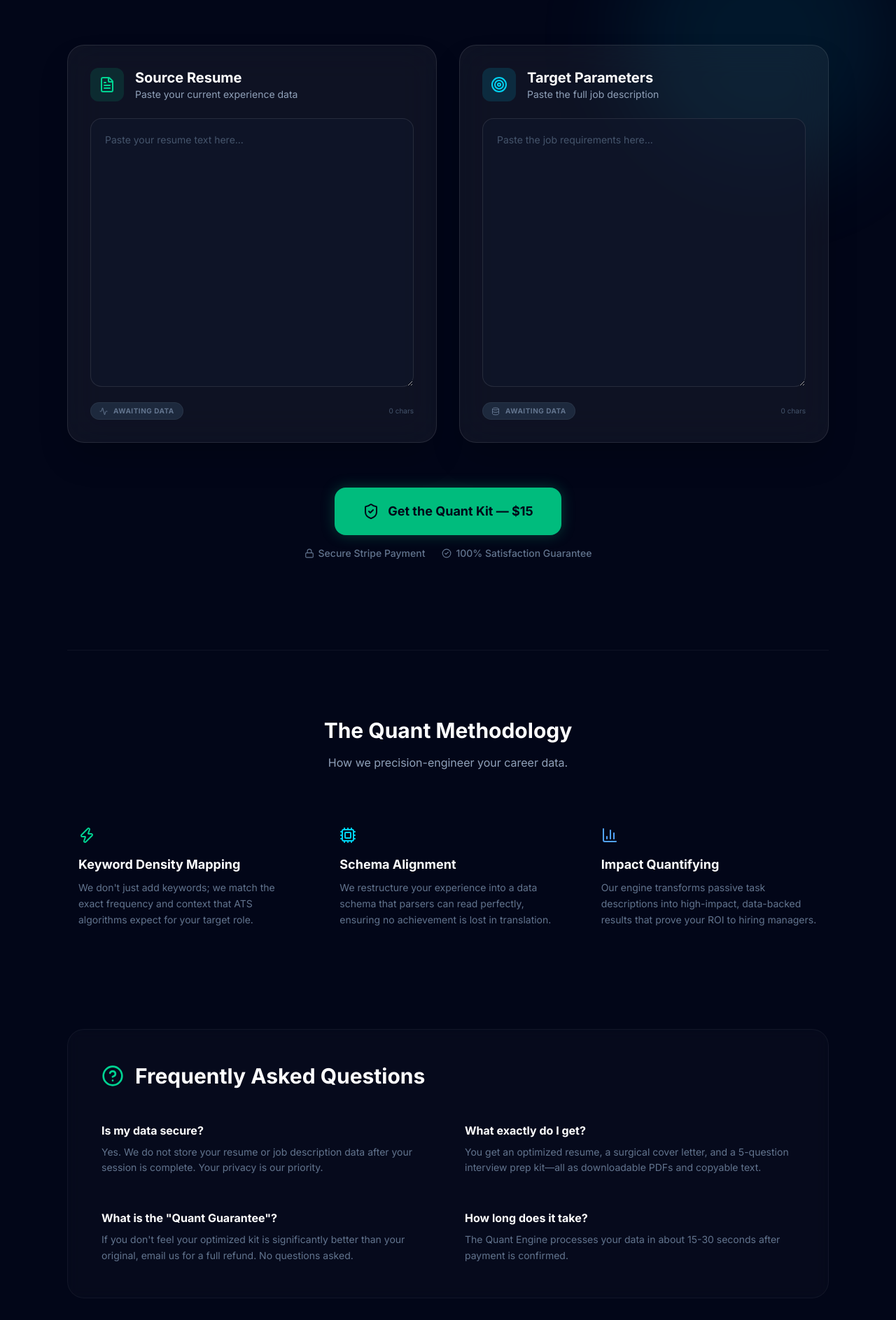
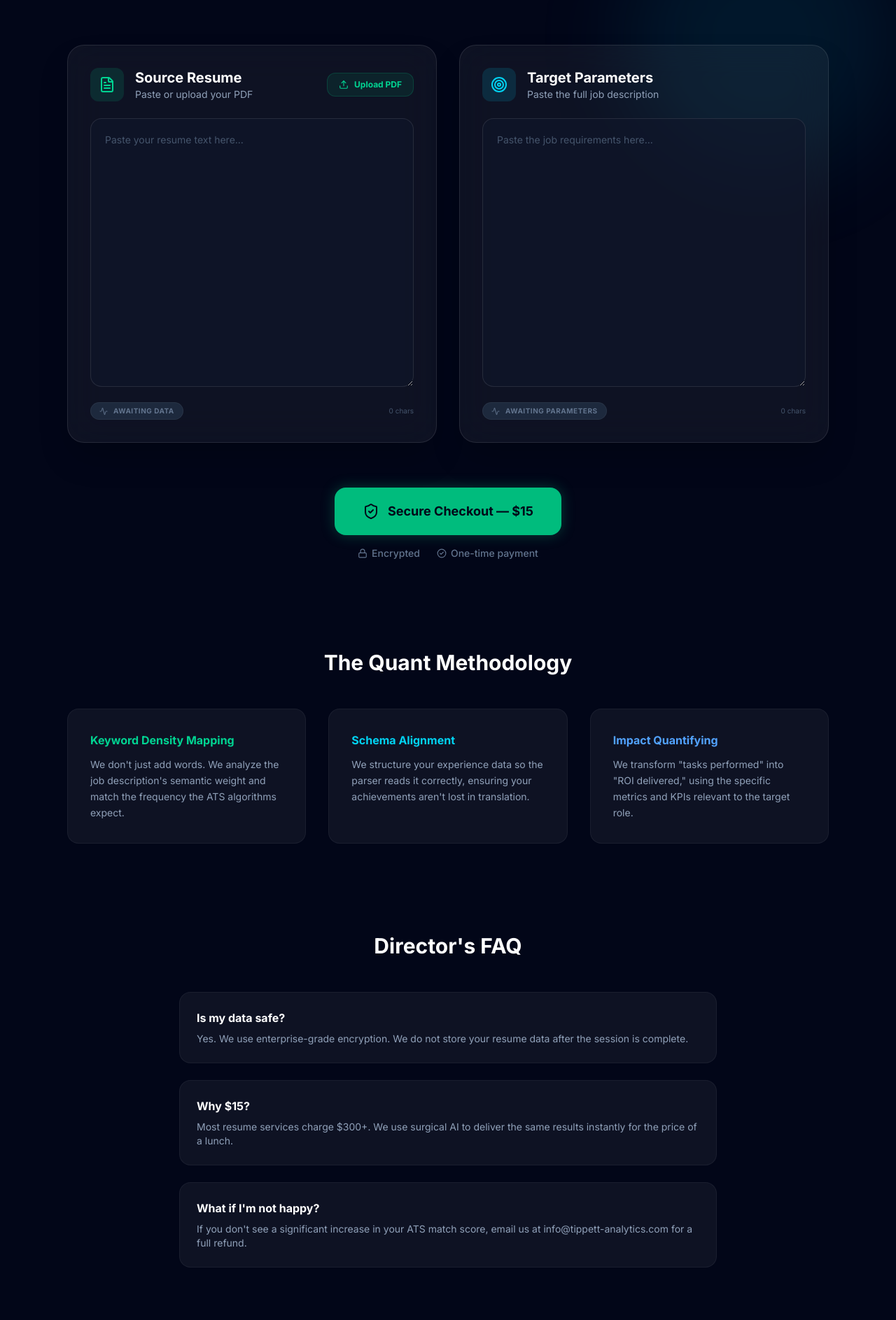
Before and after one commit to aarontippett7-alt/quantresume, a Next.js app: page / in a window 1280 px wide. Shown: the part 553-2440 px from the top of the page at 70% size. Built offline with nearby package versions, Linux system fonts and the light colour scheme.

Commit message:
fix: implement robust pdf upload with lazy loading

```diff
--- /dev/null
+++ b/app/api/parse-pdf/route.ts
@@ -0,0 +1,27 @@
+// app/api/parse-pdf/route.ts
+import { NextRequest, NextResponse } from 'next/server';
+
+export const dynamic = 'force-dynamic';
+
+export async function POST(request: NextRequest) {
+  try {
+    const formData = await request.formData();
+    const file = formData.get('file') as File;
+
+    if (!file) {
+      return NextResponse.json({ error: 'No file uploaded' }, { status: 400 });
+    }
+
+    const bytes = await file.arrayBuffer();
+    const buffer = Buffer.from(bytes);
+
+    // We use a dynamic import for pdf-parse to avoid build-time DOM errors
+    const pdf = require('pdf-parse');
+    const data = await pdf(buffer);
+
+    return NextResponse.json({ text: data.text });
+  } catch (error) {
+    console.error('PDF parsing error:', error);
+    return NextResponse.json({ error: 'Failed to parse PDF. Please ensure it is not encrypted.' }, { status: 500 });
+  }
+}
--- a/app/page.tsx
+++ b/app/page.tsx
@@ -1,7 +1,7 @@
 // app/page.tsx
 'use client';
 
-import { useEffect, useState } from 'react';
+import { useEffect, useState, useRef } from 'react';
 import {
   FileText,
   Loader2,
@@ -14,19 +14,18 @@ import {
   Mail,
   FileCheck,
   MessageSquare,
-  Cpu,
-  Zap,
-  Search,
-  HelpCircle,
-  Database,
-  Activity
+  Activity,
+  Upload,
+  AlertCircle
 } from 'lucide-react';
 
 export default function Home() {
   const [resume, setResume] = useState('');
   const [jobDescription, setJobDescription] = useState('');
   const [loading, setLoading] = useState(false);
+  const [parsing, setParsing] = useState(false);
   const [error, setError] = useState('');
+  const fileInputRef = useRef<HTMLInputElement>(null);
 
   useEffect(() => {
     const savedResume = localStorage.getItem('quantresume_resume_draft');
@@ -42,6 +41,39 @@ export default function Home() {
   useEffect(() => {
     localStorage.setItem('quantresume_job_draft', jobDescription);
   }, [jobDescription]);
+
+  const handleFileUpload = async (e: React.ChangeEvent<HTMLInputElement>) => {
+    const file = e.target.files?.[0];
+    if (!file) return;
+
+    if (file.type !== 'application/pdf') {
+      setError('Please upload a PDF file.');
+      return;
+    }
+
+    setParsing(true);
+    setError('');
+
+    const formData = new FormData();
+    formData.append('file', file);
+
+    try {
+      const response = await fetch('/api/parse-pdf', {
+        method: 'POST',
+        body: formData,
+      });
+
+      const data = await response.json();
+      if (!response.ok) throw new Error(data.error || 'Failed to parse PDF');
+
+      setResume(data.text);
+    } catch (err) {
+      setError(err instanceof Error ? err.message : 'Could not read PDF. Please paste text manually.');
+    } finally {
+      setParsing(false);
+      if (fileInputRef.current) fileInputRef.current.value = '';
+    }
+  };
 
   const handleCheckout = async () => {
     if (!resume.trim() || !jobDescription.trim()) {
@@ -123,7 +155,8 @@ export default function Home() {
         </div>
 
         {error && (
-          <div className="mx-auto mb-8 max-w-4xl rounded-2xl border border-rose-500/30 bg-rose-500/10 px-5 py-4 text-rose-200 backdrop-blur-sm">
+          <div className="mx-auto mb-8 max-w-4xl rounded-2xl border border-rose-500/30 bg-rose-500/10 px-5 py-4 text-rose-200 backdrop-blur-sm flex items-center gap-3">
+            <AlertCircle size={20} />
             {error}
           </div>
         )}
@@ -131,14 +164,32 @@ export default function Home() {
         {/* Input Areas */}
         <div className="grid grid-cols-1 gap-8 lg:grid-cols-2">
           <div className="group rounded-3xl border border-white/10 bg-white/5 p-8 transition-all hover:border-emerald-500/30 hover:bg-white/[0.07] backdrop-blur-xl shadow-2xl">
-            <div className="mb-6 flex items-center gap-4">
-              <div className="rounded-xl bg-emerald-500/15 p-3 text-emerald-400">
-                <FileText size={24} />
+            <div className="mb-6 flex items-center justify-between">
+              <div className="flex items-center gap-4">
+                <div className="rounded-xl bg-emerald-500/15 p-3 text-emerald-400">
+                  <FileText size={24} />
+                </div>
+                <div>
+                  <h2 className="text-xl font-bold text-white">Source Resume</h2>
+                  <p className="text-sm text-slate-400">Paste or upload your PDF</p>
+                </div>
               </div>
-              <div>
-                <h2 className="text-xl font-bold text-white">Source Resume</h2>
-                <p className="text-sm text-slate-400">Paste your current experience data</p>
-              </div>
+
+              <button
+                onClick={() => fileInputRef.current?.click()}
+                disabled={parsing}
+                className="flex items-center gap-2 rounded-xl bg-emerald-500/10 px-4 py-2 text-xs font-bold text-emerald-400 border border-emerald-500/20 hover:bg-emerald-500/20 transition-all"
+              >
+                {parsing ? <Loader2 size={14} className="animate-spin" /> : <Upload size={14} />}
+                {parsing ? 'Reading...' : 'Upload PDF'}
+              </button>
+              <input
+                type="file"
+                ref={fileInputRef}
+                onChange={handleFileUpload}
+                accept=".pdf"
+                className="hidden"
+              />
             </div>
 
             <textarea
@@ -179,104 +230,84 @@ export default function Home() {
             {/* Live Tease Badge */}
             <div className="mt-4 flex items-center justify-between">
               <div className={`flex items-center gap-2 px-3 py-1 rounded-full text-[10px] font-bold uppercase tracking-wider border transition-all ${jobDescription.length > 50 ? 'bg-cyan-500/10 text-cyan-400 border-cyan-500/20' : 'bg-slate-800 text-slate-500 border-white/5'}`}>
-                <Database size={12} />
-                {jobDescription.length > 50 ? 'Parameters Detected' : 'Awaiting Data'}
+                <Activity size={12} />
+                {jobDescription.length > 50 ? 'Target Locked' : 'Awaiting Parameters'}
               </div>
               <span className="text-[10px] text-slate-600 font-mono">{jobDescription.length} chars</span>
             </div>
           </div>
         </div>
 
-        {/* CTA Section */}
         <div className="mt-16 flex flex-col items-center justify-center gap-8">
           <div className="flex flex-col items-center gap-4">
              <button
               onClick={handleCheckout}
-              disabled={loading}
+              disabled={loading || parsing}
               className="group relative inline-flex items-center gap-3 overflow-hidden rounded-2xl bg-emerald-500 px-10 py-5 text-lg font-bold text-slate-950 transition-all hover:scale-[1.02] hover:bg-emerald-400 active:scale-[0.98] disabled:cursor-not-allowed disabled:opacity-60 shadow-[0_0_20px_rgba(16,185,129,0.3)]"
             >
               {loading ? (
                 <>
                   <Loader2 className="animate-spin" size={24} />
-                  Initializing Quant Engine...
+                  Preparing Checkout...
                 </>
               ) : (
                 <>
                   <ShieldCheck size={24} />
-                  Get the Quant Kit — $15
+                  Secure Checkout — $15
                 </>
               )}
             </button>
             <div className="flex items-center gap-6 text-sm text-slate-500 font-medium">
-              <span className="flex items-center gap-1.5"><Lock size={14} /> Secure Stripe Payment</span>
-              <span className="flex items-center gap-1.5"><CheckCircle2 size={14} /> 100% Satisfaction Guarantee</span>
+              <span className="flex items-center gap-1.5"><Lock size={14} /> Encrypted</span>
+              <span className="flex items-center gap-1.5"><CheckCircle2 size={14} /> One-time payment</span>
             </div>
           </div>
         </div>
 
         {/* Methodology Section */}
-        <div className="mt-32 pt-24 border-t border-white/5">
-          <div className="mb-16 text-center">
-            <h2 className="text-3xl font-bold text-white">The Quant Methodology</h2>
-            <p className="mt-4 text-slate-400">How we precision-engineer your career data.</p>
-          </div>
+        <div className="mt-32">
+          <h2 className="mb-12 text-center text-3xl font-bold text-white">The Quant Methodology</h2>
           <div className="grid grid-cols-1 gap-8 md:grid-cols-3">
-            <div className="p-4">
-              <div className="mb-4 text-emerald-400"><Zap size={24} /></div>
-              <h4 className="mb-2 font-bold text-white text-lg">Keyword Density Mapping</h4>
-              <p className="text-sm text-slate-500 leading-relaxed">We don't just add keywords; we match the exact frequency and context that ATS algorithms expect for your target role.</p>
+            <div className="rounded-2xl border border-white/5 bg-white/5 p-8">
+              <h3 className="mb-3 font-bold text-emerald-400">Keyword Density Mapping</h3>
+              <p className="text-sm text-slate-400 leading-relaxed">We don't just add words. We analyze the job description's semantic weight and match the frequency the ATS algorithms expect.</p>
             </div>
-            <div className="p-4">
-              <div className="mb-4 text-cyan-400"><Cpu size={24} /></div>
-              <h4 className="mb-2 font-bold text-white text-lg">Schema Alignment</h4>
-              <p className="text-sm text-slate-500 leading-relaxed">We restructure your experience into a data schema that parsers can read perfectly, ensuring no achievement is lost in translation.</p>
+            <div className="rounded-2xl border border-white/5 bg-white/5 p-8">
+              <h3 className="mb-3 font-bold text-cyan-400">Schema Alignment</h3>
+              <p className="text-sm text-slate-400 leading-relaxed">We structure your experience data so the parser reads it correctly, ensuring your achievements aren't lost in translation.</p>
             </div>
-            <div className="p-4">
-              <div className="mb-4 text-blue-400"><BarChart3 size={24} /></div>
-              <h4 className="mb-2 font-bold text-white text-lg">Impact Quantifying</h4>
-              <p className="text-sm text-slate-500 leading-relaxed">Our engine transforms passive task descriptions into high-impact, data-backed results that prove your ROI to hiring managers.</p>
+            <div className="rounded-2xl border border-white/5 bg-white/5 p-8">
+              <h3 className="mb-3 font-bold text-blue-400">Impact Quantifying</h3>
+              <p className="text-sm text-slate-400 leading-relaxed">We transform "tasks performed" into "ROI delivered," using the specific metrics and KPIs relevant to the target role.</p>
             </div>
           </div>
         </div>
 
         {/* FAQ Section */}
-        <div className="mt-32 rounded-3xl border border-white/5 bg-white/[0.02] p-12 backdrop-blur-sm">
-          <div className="mb-12 flex items-center gap-4">
-             <HelpCircle className="text-emerald-400" size={32} />
-             <h2 className="text-3xl font-bold text-white">Frequently Asked Questions</h2>
-          </div>
-          <div className="grid grid-cols-1 gap-12 md:grid-cols-2">
-            <div>
-              <h4 className="mb-2 font-bold text-white">Is my data secure?</h4>
-              <p className="text-sm text-slate-500 leading-relaxed">Yes. We do not store your resume or job description data after your session is complete. Your privacy is our priority.</p>
+        <div className="mt-32 mx-auto max-w-3xl">
+          <h2 className="mb-12 text-center text-3xl font-bold text-white">Director's FAQ</h2>
+          <div className="space-y-6">
+            <div className="rounded-2xl border border-white/5 bg-white/5 p-6">
+              <h4 className="mb-2 font-bold text-white">Is my data safe?</h4>
+              <p className="text-sm text-slate-400">Yes. We use enterprise-grade encryption. We do not store your resume data after the session is complete.</p>
             </div>
-            <div>
-              <h4 className="mb-2 font-bold text-white">What exactly do I get?</h4>
-              <p className="text-sm text-slate-500 leading-relaxed">You get an optimized resume, a surgical cover letter, and a 5-question interview prep kit—all as downloadable PDFs and copyable text.</p>
+            <div className="rounded-2xl border border-white/5 bg-white/5 p-6">
+              <h4 className="mb-2 font-bold text-white">Why $15?</h4>
+              <p className="text-sm text-slate-400">Most resume services charge $300+. We use surgical AI to deliver the same results instantly for the price of a lunch.</p>
             </div>
-            <div>
-              <h4 className="mb-2 font-bold text-white">What is the "Quant Guarantee"?</h4>
-              <p className="text-sm text-slate-500 leading-relaxed">If you don't feel your optimized kit is significantly better than your original, email us for a full refund. No questions asked.</p>
-            </div>
-            <div>
-              <h4 className="mb-2 font-bold text-white">How long does it take?</h4>
-              <p className="text-sm text-slate-500 leading-relaxed">The Quant Engine processes your data in about 15-30 seconds after payment is confirmed.</p>
+            <div className="rounded-2xl border border-white/5 bg-white/5 p-6">
+              <h4 className="mb-2 font-bold text-white">What if I'm not happy?</h4>
+              <p className="text-sm text-slate-400">If you don't see a significant increase in your ATS match score, email us at info@tippett-analytics.com for a full refund.</p>
             </div>
           </div>
         </div>
 
         {/* Footer */}
-        <footer className="mt-32 border-t border-white/5 pt-16 text-center">
-          <div className="mb-8 flex justify-center gap-6">
-            <a href="mailto:info@tippett-analytics.com" className="flex items-center gap-2 text-slate-400 hover:text-emerald-400 transition-colors text-sm">
-              <Mail size={16} />
-              info@tippett-analytics.com
-            </a>
-          </div>
+        <footer className="mt-32 border-t border-white/5 pt-12 text-center pb-12">
           <p className="text-slate-500 text-sm">
             © 2026 QuantResume. A product of <span className="text-slate-300 font-semibold">Tippett Analytics LLC</span>.
           </p>
-          <p className="mt-2 text-slate-600 text-xs tracking-widest uppercase font-bold">Built in Enola, PA</p>
+          <p className="mt-2 text-slate-600 text-xs">Built in Enola, PA | info@tippett-analytics.com</p>
         </footer>
       </div>
     </div>
--- a/package.json
+++ b/package.json
@@ -17,6 +17,7 @@
     "next": "16.2.10",
     "openai": "^6.45.0",
     "pdf-parse": "^2.4.5",
+    "pdfjs-dist": "^6.1.200",
     "react": "19.2.4",
     "react-dom": "19.2.4",
     "stripe": "^22.3.0"
```
Also changed, not shown: 1 other file (tests, documents, lock files or other folders).
